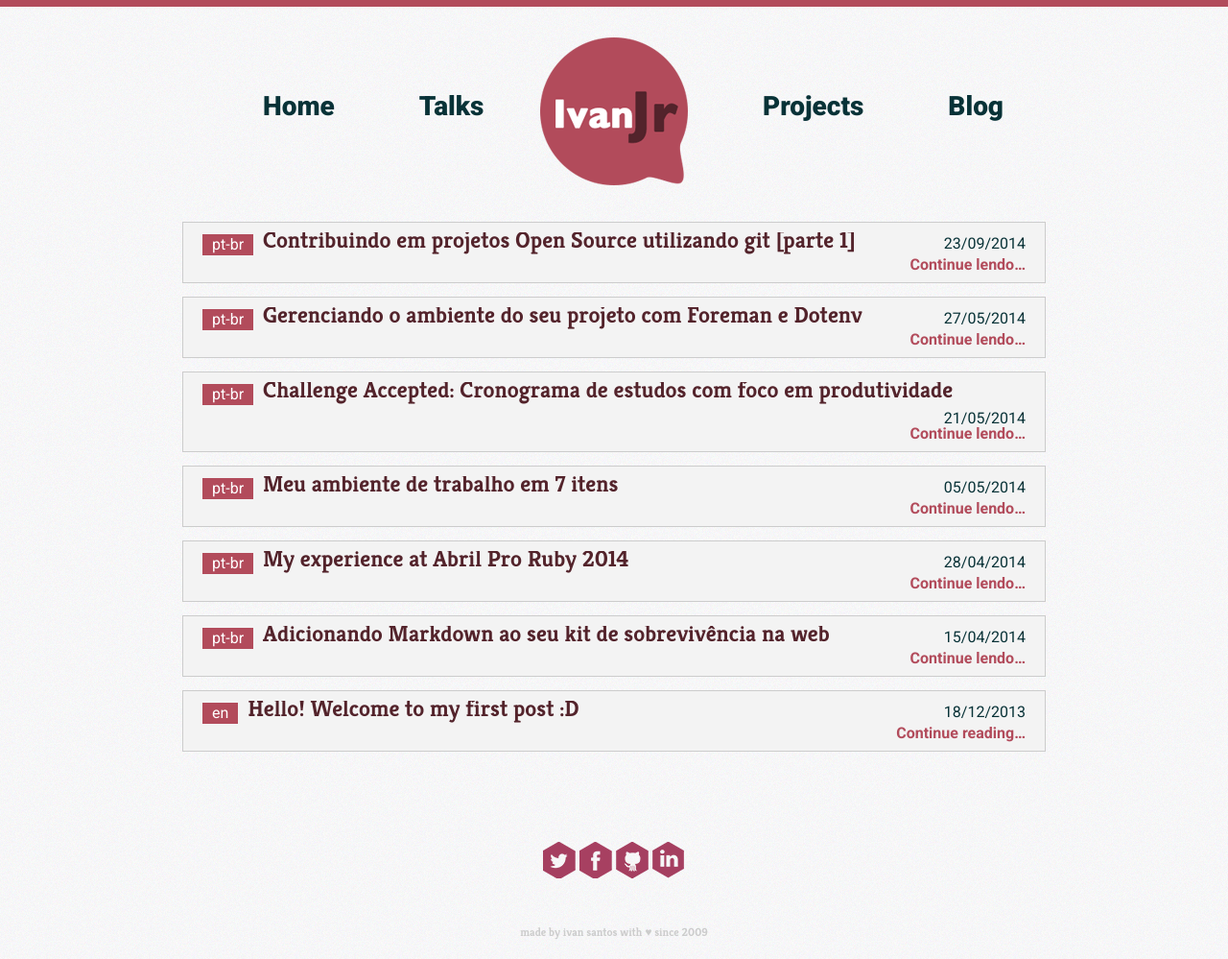
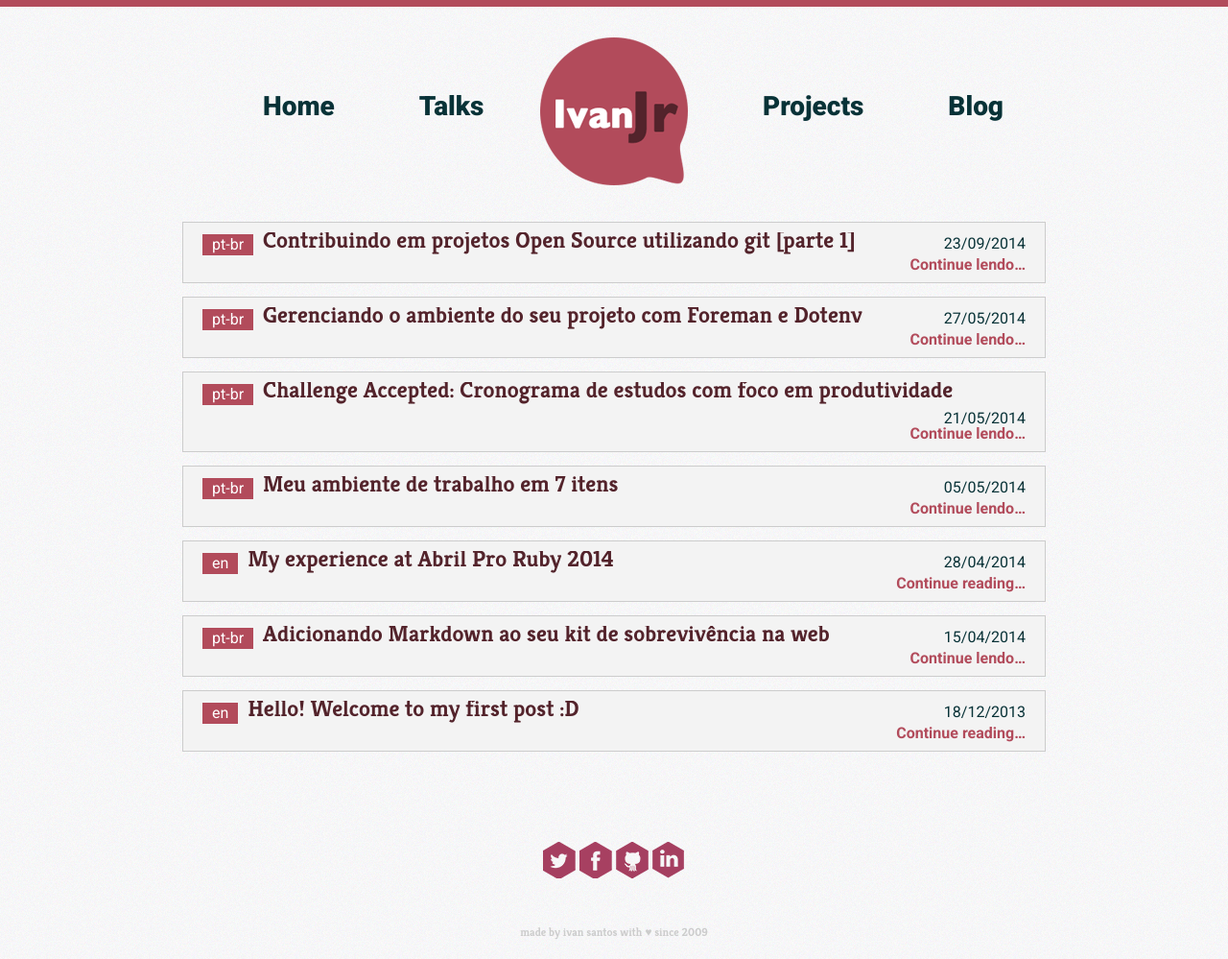
Before and after one commit to pragmaticivan/ivansantos.me, a Jekyll site: the page built from blog/index.html, in a window 1280 px wide. Shown: the whole page at 96% size. Built offline with Jekyll 4.4.1, drawn with Linux system fonts in a browser that asks for light colours; nearby versions of some CDN libraries; Markdown is read by kramdown in place of the engine named in the settings; the list of posts is cut into pages by our own code.

```diff
--- a/_posts/2014-04-28-my-experience-at-abril-pro-ruby-2014.md
+++ b/_posts/2014-04-28-my-experience-at-abril-pro-ruby-2014.md
@@ -6,7 +6,7 @@ category:
 date: 2014-04-28
 permalink: /blog/2014-04-28-my-experience-at-abril-pro-ruby-2014
 image_graph: /assets/images/posts/caravana-aprb-2014.jpg
-language: pt-br
+language: en
 ---
 
 <!-- more -->
```
